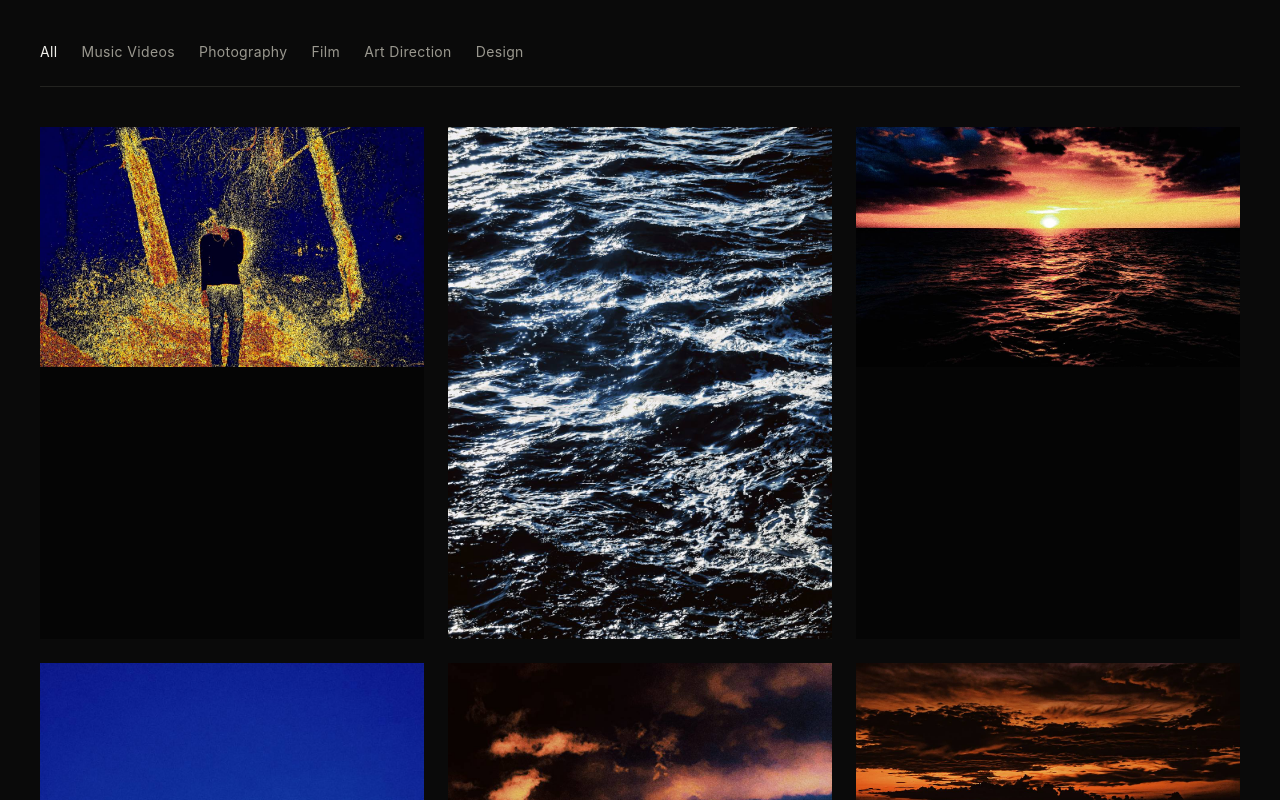
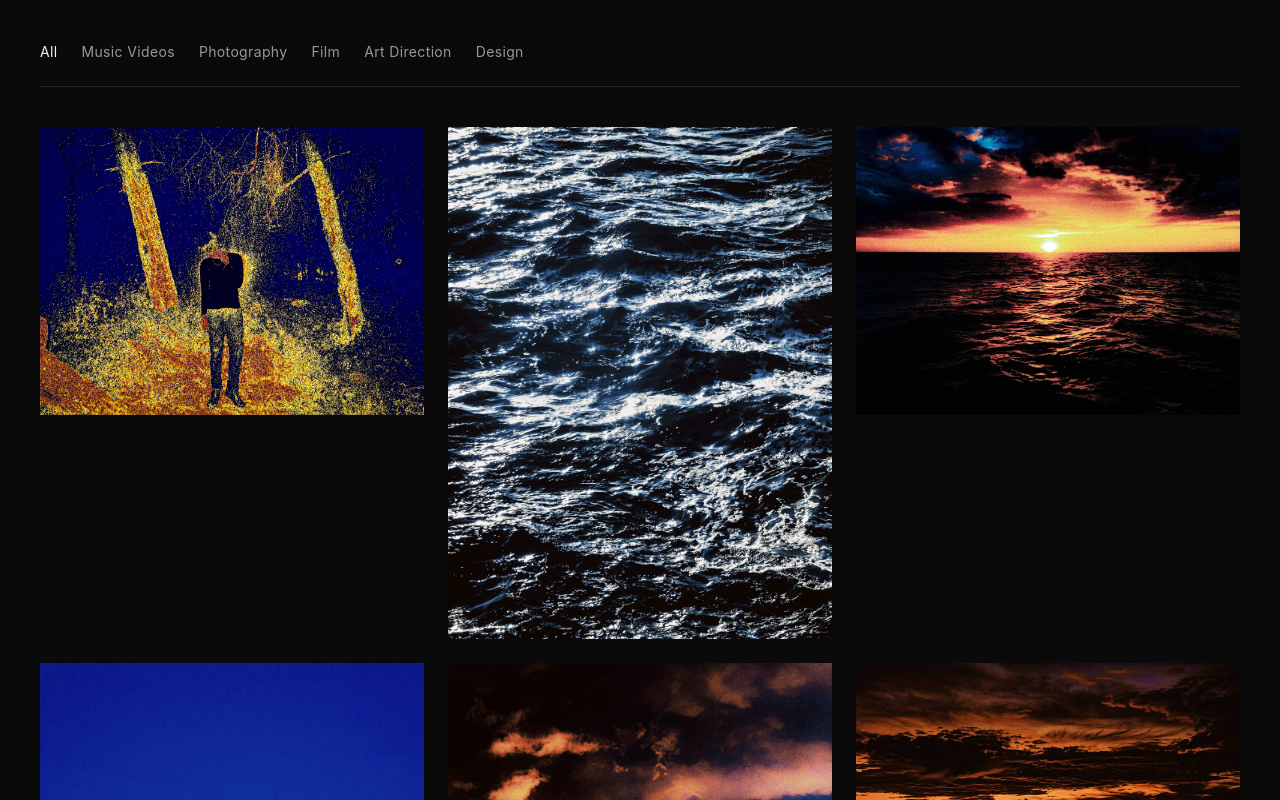
Before and after one commit to ProdbyUssef777/nurys-studios, a Next.js app: page /visuals in a window 1280 px wide. Shown: the part 380-1180 px from the top of the page. Built offline with nearby package versions, Linux system fonts and the light colour scheme.

Commit message:
add hover popup zoom, fix aspect, add 2mon666

```diff
--- a/app/page.tsx
+++ b/app/page.tsx
@@ -132,7 +132,7 @@ export default function HomePage() {
             </div>
           </Reveal>
 
-          <div className="mt-12 grid grid-cols-2 gap-4 md:grid-cols-4 md:gap-6">
+          <div className="mt-12 grid grid-cols-2 items-start gap-4 md:grid-cols-4 md:gap-6">
             {featuredVisuals.map((visual) => (
               <VisualCard key={visual.slug} visual={visual} />
             ))}
--- a/components/VisualCard.tsx
+++ b/components/VisualCard.tsx
@@ -1,22 +1,19 @@
 import Image from 'next/image';
 import type { Visual } from '@/data/visuals';
 
-const aspect: Record<Visual['orientation'], string> = {
-  portrait: 'aspect-[3/4]',
-  landscape: 'aspect-[16/10]',
-  square: 'aspect-square',
-};
-
 export default function VisualCard({ visual }: { visual: Visual }) {
   return (
-    <figure className="group relative overflow-hidden bg-void">
-      <div className={`relative ${aspect[visual.orientation]}`}>
+    <div className="group relative">
+      <figure
+        className="relative origin-center overflow-hidden bg-void shadow-none transition-all duration-500 ease-editorial group-hover:z-20 group-hover:scale-125 group-hover:shadow-2xl group-hover:shadow-black/60"
+      >
+        <div className="relative w-full" style={{ aspectRatio: visual.aspect }}>
           <Image
             src={visual.image}
             alt={visual.title}
             fill
             sizes="(min-width: 1024px) 33vw, (min-width: 640px) 50vw, 100vw"
-          className="object-cover transition-transform duration-700 ease-editorial group-hover:scale-110"
+            className="object-cover"
           />
         </div>
         <figcaption className="pointer-events-none absolute inset-x-0 bottom-0 translate-y-2 bg-gradient-to-t from-ink/90 to-transparent p-5 opacity-0 transition-all duration-500 ease-editorial group-hover:translate-y-0 group-hover:opacity-100">
@@ -24,5 +21,6 @@ export default function VisualCard({ visual }: { visual: Visual }) {
           <p className="mt-0.5 text-xs text-smoke">{visual.credit}</p>
         </figcaption>
       </figure>
+    </div>
   );
 }
--- a/components/VisualGallery.tsx
+++ b/components/VisualGallery.tsx
@@ -33,7 +33,7 @@ export default function VisualGallery({ visuals }: { visuals: Visual[] }) {
         ))}
       </div>
 
-      <div className="mt-10 grid grid-cols-2 gap-4 md:grid-cols-3 md:gap-6">
+      <div className="mt-10 grid grid-cols-2 items-start gap-4 md:grid-cols-3 md:gap-6">
         {visible.map((visual) => (
           <VisualCard key={visual.slug} visual={visual} />
         ))}
--- a/data/visuals.ts
+++ b/data/visuals.ts
@@ -3,7 +3,8 @@
 // Add a new visual project by adding one object to this array.
 // `category` drives the filter on /visuals: 'video' | 'photo' |
 // 'film' | 'direction' | 'design'.
-// `orientation` controls the grid card's aspect ratio.
+// `aspect` is the image's true width/height ratio — used so the
+// card's shape always matches the photo, with no cropping.
 // ────────────────────────────────────────────────────────────
 
 export type VisualCategory = 'video' | 'photo' | 'film' | 'direction' | 'design';
@@ -13,7 +14,9 @@ export interface Visual {
   title: string;
   credit: string;
   category: VisualCategory;
-  orientation: 'portrait' | 'landscape' | 'square';
+  // Exact width/height ratio of the source image (e.g. 1280/960).
+  // Drives the card's shape so nothing gets cropped or stretched.
+  aspect: number;
   image: string;
 }
 
@@ -23,7 +26,7 @@ export const visuals: Visual[] = [
     title: 'Untitled Frame 01',
     credit: 'Photography — ANYS',
     category: 'photo',
-    orientation: 'landscape',
+    aspect: 1.3333,
     image: '/img/visuals/anys-visual-01.jpg',
   },
   {
@@ -31,7 +34,7 @@ export const visuals: Visual[] = [
     title: 'Untitled Frame 02',
     credit: 'Photography — ANYS',
     category: 'photo',
-    orientation: 'portrait',
+    aspect: 0.7500,
     image: '/img/visuals/anys-visual-02.jpg',
   },
   {
@@ -39,7 +42,7 @@ export const visuals: Visual[] = [
     title: 'Untitled Frame 03',
     credit: 'Photography — ANYS',
     category: 'photo',
-    orientation: 'landscape',
+    aspect: 1.3347,
     image: '/img/visuals/anys-visual-03.jpg',
   },
   {
@@ -47,7 +50,7 @@ export const visuals: Visual[] = [
     title: 'Untitled Frame 04',
     credit: 'Photography — ANYS',
     category: 'photo',
-    orientation: 'portrait',
+    aspect: 0.6664,
     image: '/img/visuals/anys-visual-04.jpg',
   },
   {
@@ -55,7 +58,7 @@ export const visuals: Visual[] = [
     title: 'Untitled Frame 05',
     credit: 'Photography — ANYS',
     category: 'photo',
-    orientation: 'portrait',
+    aspect: 0.7500,
     image: '/img/visuals/anys-visual-05.jpg',
   },
   {
@@ -63,7 +66,7 @@ export const visuals: Visual[] = [
     title: 'Untitled Frame 06',
     credit: 'Photography — ANYS',
     category: 'photo',
-    orientation: 'landscape',
+    aspect: 1.3347,
     image: '/img/visuals/anys-visual-06.jpg',
   },
   {
@@ -71,7 +74,7 @@ export const visuals: Visual[] = [
     title: 'Untitled Frame 07',
     credit: 'Photography — ANYS',
     category: 'photo',
-    orientation: 'landscape',
+    aspect: 1.3333,
     image: '/img/visuals/anys-visual-07.jpg',
   },
   {
@@ -79,7 +82,7 @@ export const visuals: Visual[] = [
     title: 'Untitled Frame 08',
     credit: 'Photography — ANYS',
     category: 'photo',
-    orientation: 'portrait',
+    aspect: 0.7492,
     image: '/img/visuals/anys-visual-08.jpg',
   },
 ];
```
Lines whose indentation alone changed are shown as unchanged.
